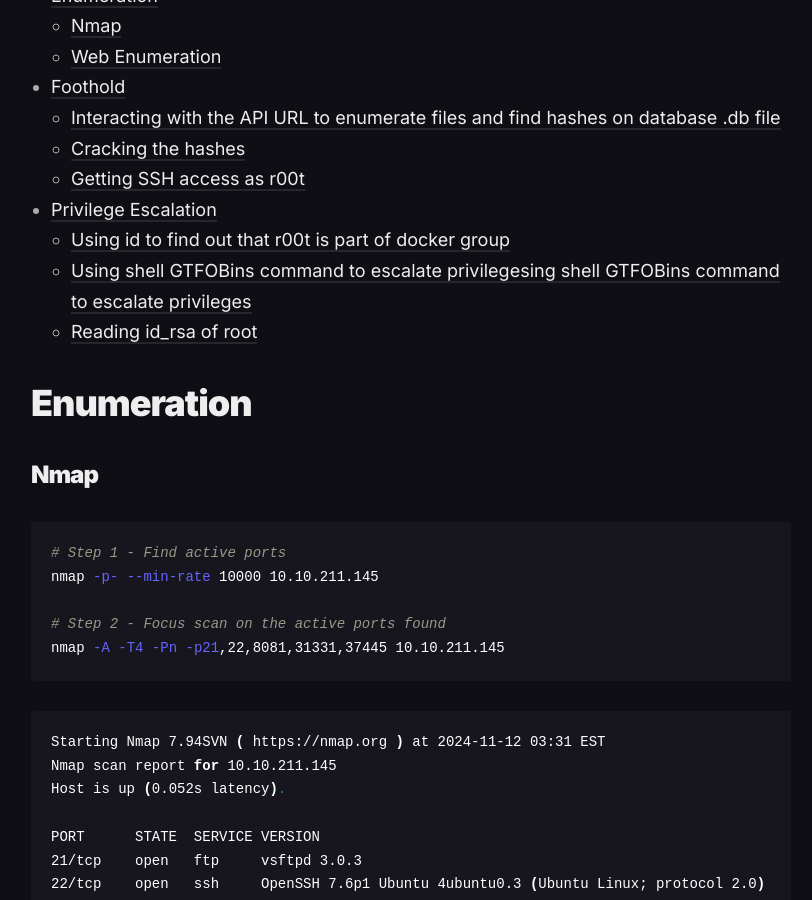
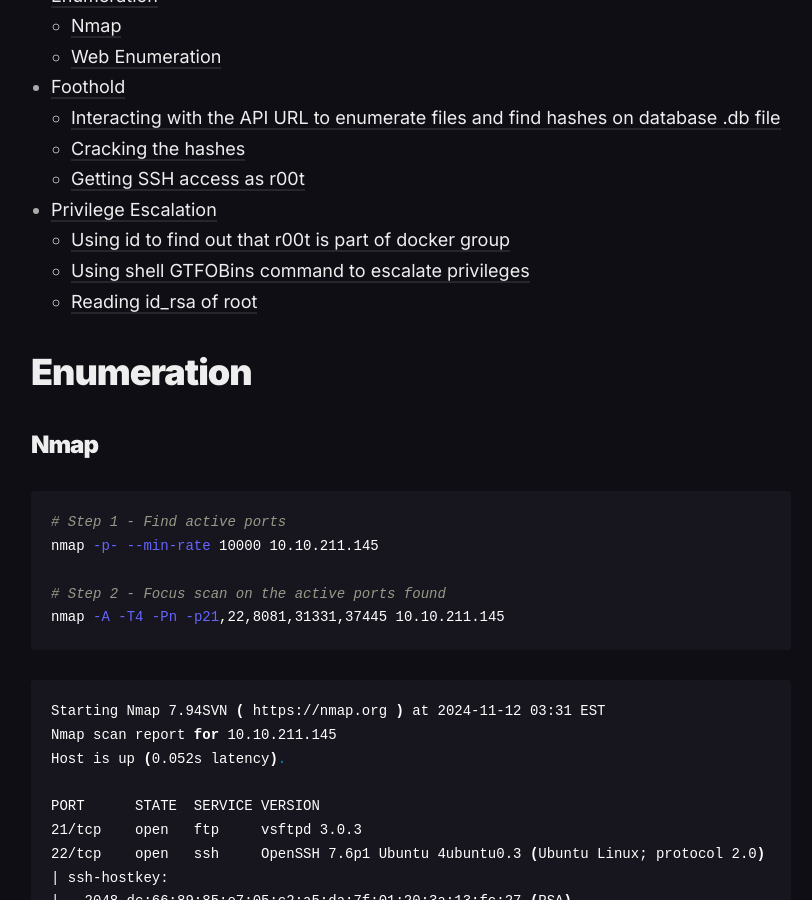
Before and after one commit to Vorkharium/vorkharium.github.io, a Jekyll site: the page built from _posts/2024-11-12-THM-UltraTech-Write-up.md, in a window 1280 px wide and 900 px high, scrolled down 858 px. Shown: the whole window, without its empty margins (229-1041 px from the left). Built offline with Jekyll 4.4.1, drawn with Linux system fonts in a browser that asks for light colours.

Commit message:
Update 2024-11-12-THM-UltraTech-Write-up.md

```diff
--- a/_posts/2024-11-12-THM-UltraTech-Write-up.md
+++ b/_posts/2024-11-12-THM-UltraTech-Write-up.md
@@ -17,7 +17,7 @@
   - [Getting SSH access as r00t](#getting-ssh-access-as-r00t)
 - [Privilege Escalation](#privilege-escalation)
   - [Using id to find out that r00t is part of docker group](#using-id-to-find-out-that-r00t-is-part-of-docker-group)
-  - [Using shell GTFOBins command to escalate privilegesing shell GTFOBins command to escalate privileges](#using-shell-gtfobins-command-to-escalate-privileges)
+  - [Using shell GTFOBins command to escalate privileges](#using-shell-gtfobins-command-to-escalate-privileges)
   - [Reading id_rsa of root](#reading-id_rsa-of-root)
 
 # Enumeration
```
